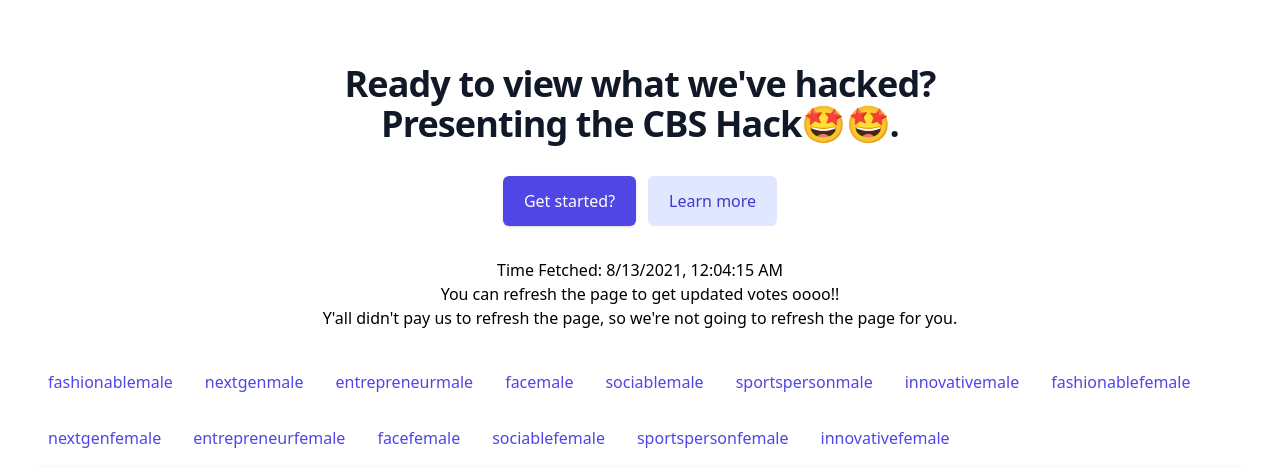
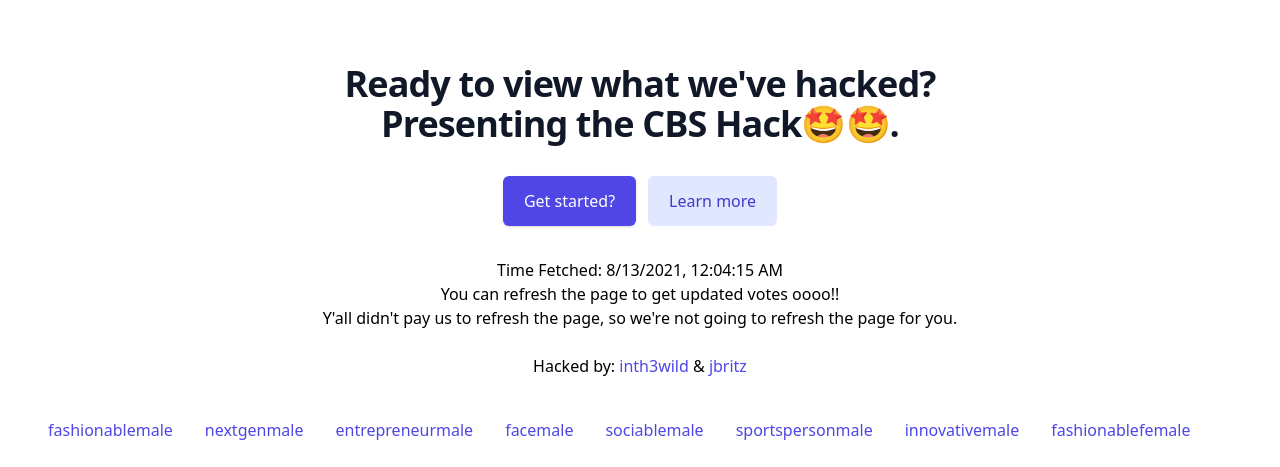
Before and after one commit to jbrit/cbsvote-mon, a Flask app: page / in a window 1280 px wide. Shown: the top 467 px of the page. Run offline with Flask 2, Linux system fonts and the light colour scheme; data that the repository does not hold is empty.

Commit message:
Hackers added

```diff
--- a/templates/index.html
+++ b/templates/index.html
@@ -87,6 +87,7 @@
           Y'all didn't pay us to refresh the page, so we're not going to refresh
           the page for you.
         </div>
+        <div class="mb-6">Hacked by: <a class="text-indigo-600 hover:text-indigo-900" href="https://twitter.com/inth3wild_">inth3wild</a> & <a class="text-indigo-600 hover:text-indigo-900" href="https://github.com/jbrit">jbritz</a></div>
         <div style="flex-wrap: wrap;" class="flex">
           {% for category in categories %}
           <a href="/{{category}}" class="p-4 text-indigo-600 hover:text-indigo-900">{{category}}</a>
```
